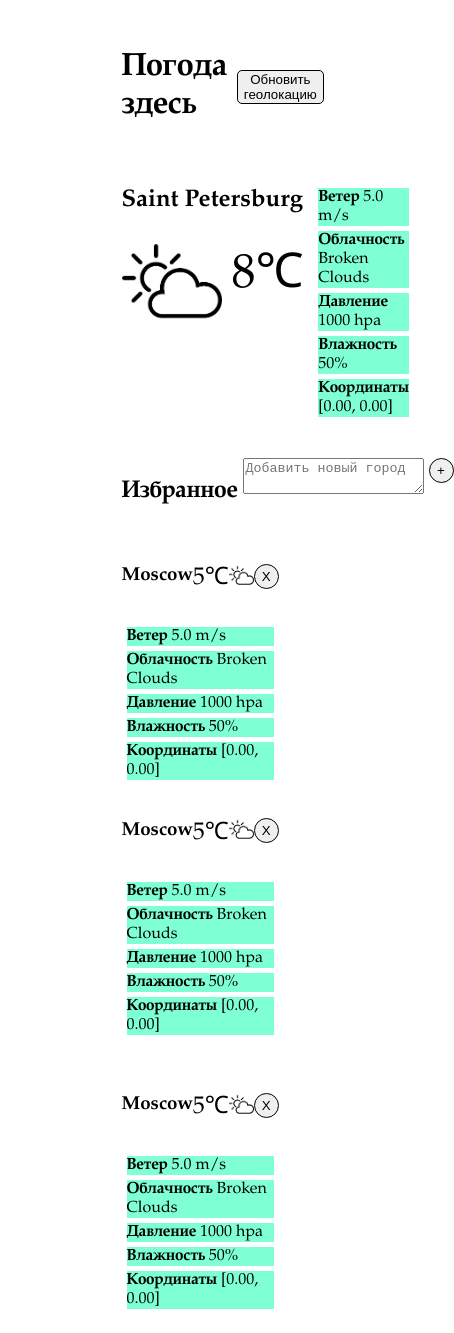
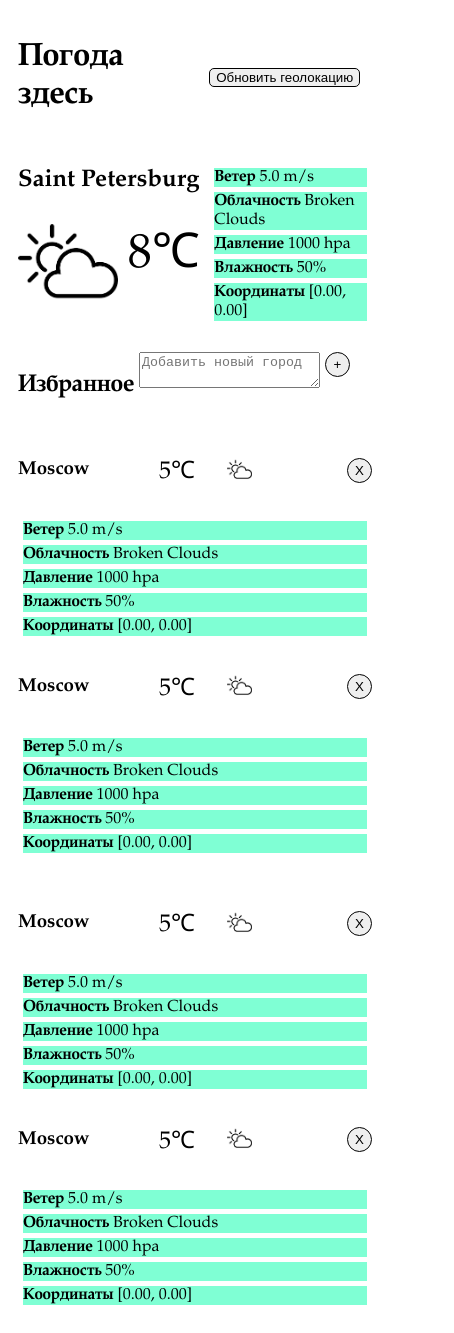
Before and after one commit to Zverev-M/WebLab1, a plain HTML site: page index.html in a window 390 px wide. Shown: the top 1333 px of the page, 454 px wide, since content can reach past the window. Drawn offline with Linux system fonts and the light colour scheme.

Commit message:
Website created

```diff
--- a/index.html
+++ b/index.html
@@ -2,6 +2,7 @@
 <html lang="en">
 <head>
     <meta charset="UTF-8">
+    <meta name="viewport" content="width=device-width, initial-scale=1">
     <link rel="stylesheet" href="./style.css">
     <link rel="stylesheet" href="./styleMobile.css">
     <title>Lab1</title>
@@ -36,13 +37,13 @@
     </div>
 
     <main>
+        <div class="additional-cities">
             <section>
                 <div class="other-city">
                     <h3>Moscow</h3>
                     <span class="other-city-temperature grid-element-right">5&#8451;</span>
                     <img class="other-city-icon grid-element-center" src="weather.png">
                     <button class="round grid-element-right">X</button>
-
                     <ul class="other-city-list">
                         <li><b>Ветер</b> 5.0 m/s</li>
                         <li><b>Облачность</b> Broken Clouds</li>
@@ -67,6 +68,7 @@
                     </ul>
                 </div>
             </section>
+
 
             <section>
                 <div class="other-city">
@@ -99,6 +101,7 @@
                     </ul>
                 </div>
             </section>
+        </div>
 
     </main>
     </div>
--- a/style.css
+++ b/style.css
@@ -39,6 +39,12 @@ section {
     grid-template-columns: 1fr;
     margin: 20px;
     align-content: start;
+}
+
+div.additional-cities {
+    display: grid;
+    grid-template-columns: 1fr 1fr;
+    align-content: center;
 }
 
 li {
--- a/styleMobile.css
+++ b/styleMobile.css
@@ -0,0 +1,133 @@
+@media (max-width: 768px) {
+    button.round {
+        width: 25px;
+        height: 25px;
+        border: solid 1px #000000;
+        border-radius: 100%;
+    }
+
+    button.update {
+        border: solid 1px #000000;
+        border-radius: 5px;
+        justify-self: center;
+        align-self: center;
+    }
+
+    .current-city-icon {
+        width: 100px;
+        height: 100px;
+        justify-self: left;
+    }
+
+    .other-city-icon {
+        width: 25px;
+        height: 25px;
+    }
+
+    body {
+        display: grid;
+        grid-template-columns: 1fr;
+        font-family: "Book Antiqua";
+    }
+
+    div.page {
+    }
+
+    section {
+        display: grid;
+        grid-template-columns: 1fr;
+        margin: 10px;
+        align-content: start;
+    }
+
+    div.additional-cities {
+        display: grid;
+        grid-template-columns: 1fr;
+        align-content: center;
+    }
+
+    li {
+        background-color: aquamarine;
+        margin: 5px;
+    }
+
+    ul {
+        list-style-type: none;
+        padding: 0px;
+    }
+
+    div.beginning {
+        display: grid;
+        margin: 10px;
+        grid-template-columns: 1fr 1fr;
+        grid-column-gap: 5px;
+    }
+
+    span.current-city-temperature {
+        font-size: 48px;
+        justify-self: right;
+    }
+
+    span.other-city-temperature {
+        font-size: 24px;
+    }
+
+    div.current-city {
+        display: grid;
+        grid-template-columns: 1fr 1fr 2fr;
+        grid-column-gap: 5px;
+        margin: 10px;
+        align-content: center;
+    }
+
+    .current-city-name {
+        grid-column-start: 1;
+        grid-column-end: 3;
+    }
+
+    div.weather-icons {
+        grid-column-start: 1;
+        grid-row-start: 2;
+        grid-row-end: 4;
+        align-self: center;
+        justify-self: center;
+    }
+
+    .current-weather-list {
+        grid-column-start: 3;
+        grid-row-start: 1;
+        grid-row-end: 4;
+    }
+
+    div.other-city {
+        display: grid;
+        grid-template-columns: repeat(4, 1fr);
+        align-items: center;
+    }
+
+    .other-city-list {
+        grid-column-start: 1;
+        grid-column-end: 5;
+    }
+
+    div.favorite {
+        display: grid;
+        grid-template-columns: 2fr 1fr 1fr;
+        margin: 10px;
+        grid-column-gap: 5px;
+    }
+
+    div.other-city-title {
+        display: flex;
+        justify-content: space-evenly;
+        align-content: center;
+    }
+
+    .grid-element-right {
+        justify-self: right;
+    }
+
+    .grid-element-center {
+        justify-self: center;
+    }
+}
```
Lines whose indentation alone changed are shown as unchanged.
